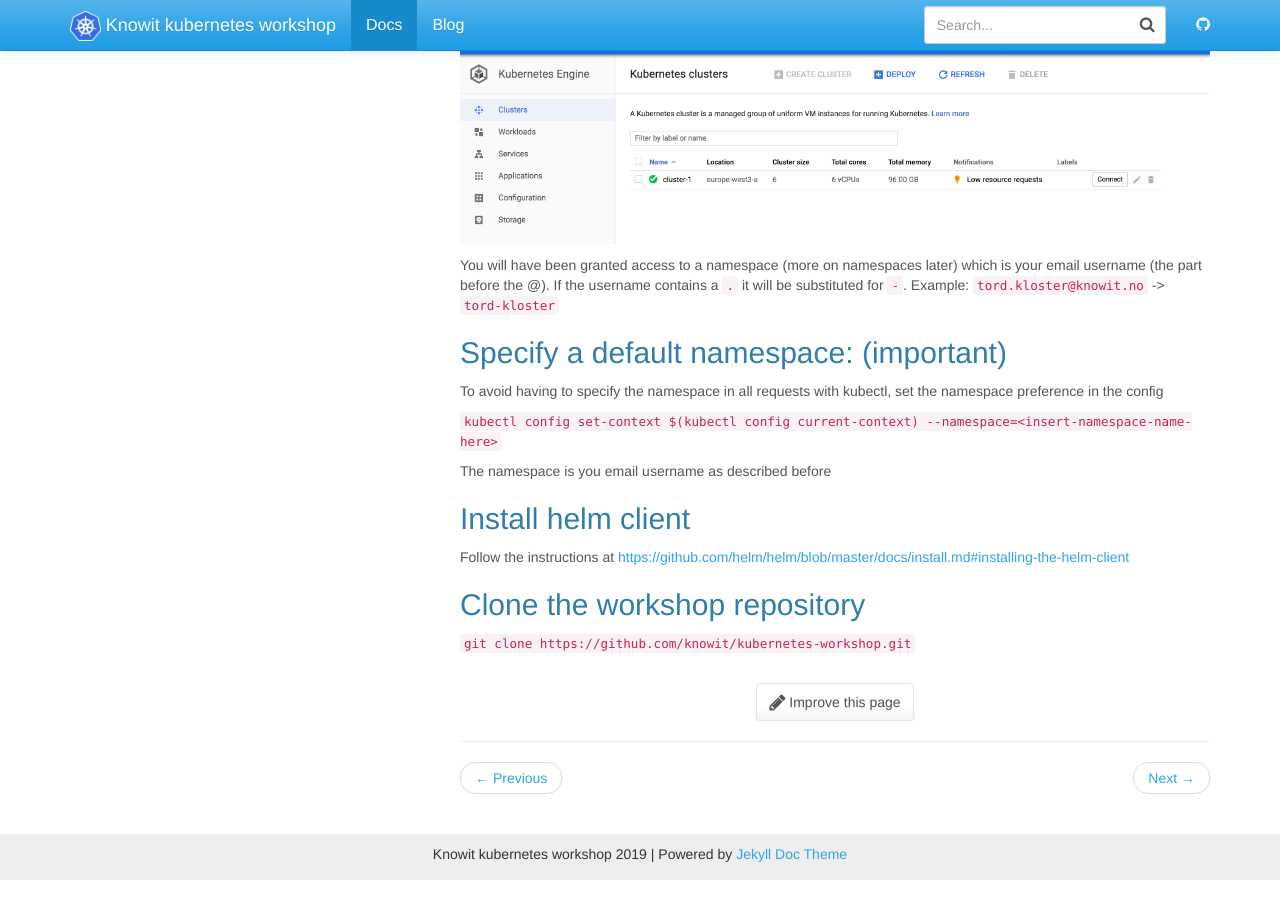
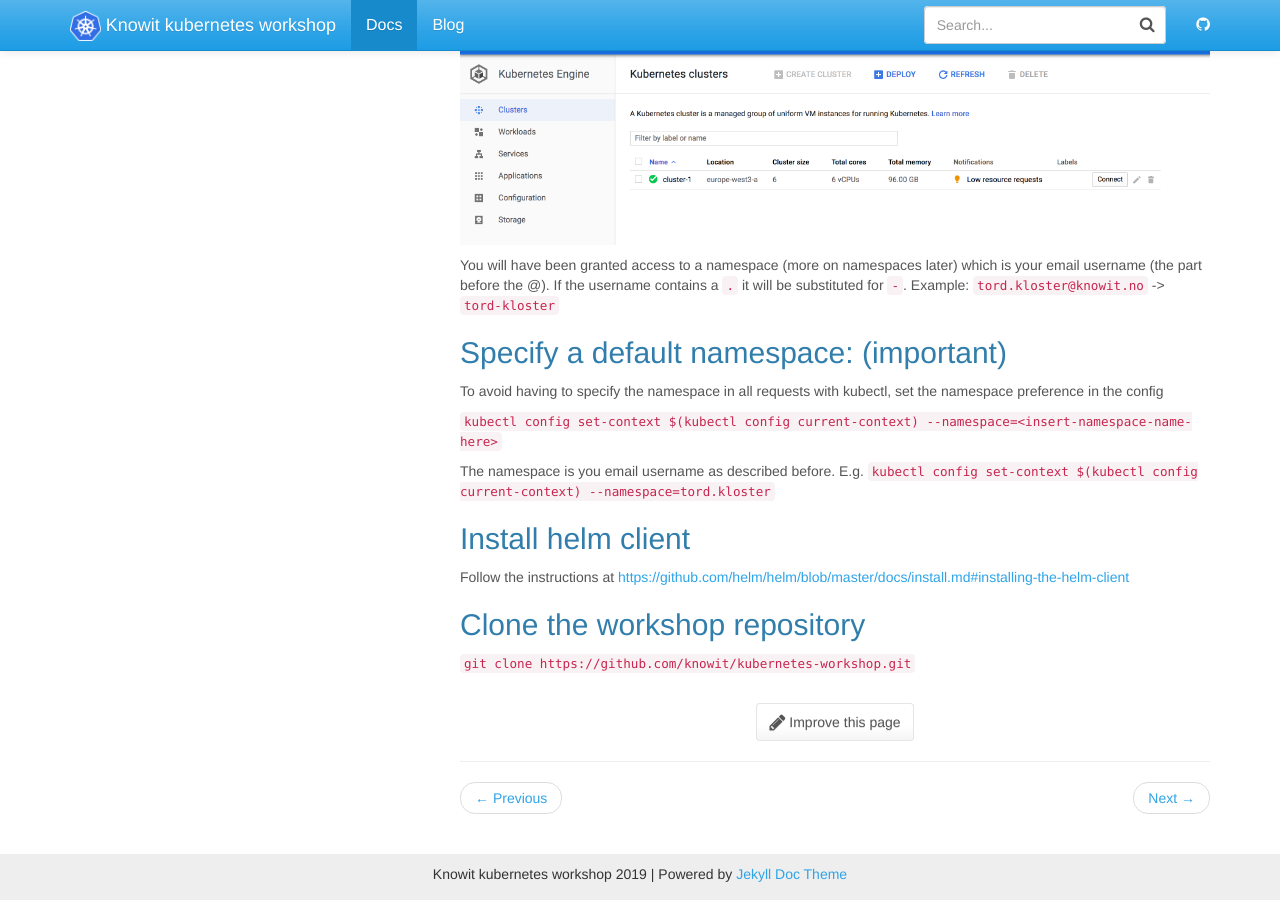
Before and after one commit to knowit/kubernetes-workshop, a Jekyll site: the page built from docs/_docs/preparations/onlinecloud.md, in a window 1280 px wide and 900 px high, scrolled down 670 px. Built offline with Jekyll 4.4.1, drawn with Linux system fonts in a browser that asks for light colours.

Commit message:
Update onlinecloud.md

```diff
--- a/docs/_docs/preparations/onlinecloud.md
+++ b/docs/_docs/preparations/onlinecloud.md
@@ -36,7 +36,7 @@
 
 `kubectl config set-context $(kubectl config current-context) --namespace=<insert-namespace-name-here>`
 
-The namespace is you email username as described before
+The namespace is you email username as described before. E.g. `kubectl config set-context $(kubectl config current-context) --namespace=tord.kloster`
 
 ## Install helm client
 
```
